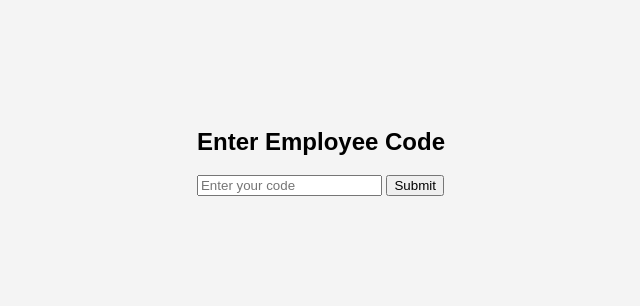
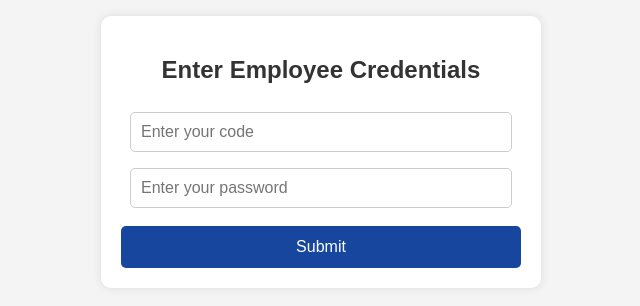
Before and after one commit to yammrthy/ScantoKnow, a plain HTML site: page 32-C.html in a window 1280 px wide. Shown: the part 248-554 px from the top of the page, without its empty margins (319-959 px from the left). Drawn offline with Linux system fonts and the light colour scheme.

Commit message:
Add files via upload

```diff
--- a/32-C.html
+++ b/32-C.html
@@ -3,9 +3,10 @@
 <head>
     <meta charset="UTF-8">
     <meta name="viewport" content="width=device-width, initial-scale=1.0">
-    <title>32-C Crane</title>
+    <title>32C Crane</title>
     <link rel="icon" type="image/x-icon" href="imgs\crane.png">
     <style>
+
     body {
       font-family: Arial, sans-serif;
       background-color: #f4f4f4;
@@ -55,6 +56,68 @@
   .menu-options a:hover {
       background: #f4f4f4;
   }
+   /* Login Form */
+   .login-container {
+            background: white;
+            padding: 30px;
+            box-shadow: 0px 4px 10px rgba(0, 0, 0, 0.1);
+            border-radius: 10px;
+            text-align: center;
+            max-width: 350px;
+            width: 100%;
+        }
+
+        .login-container h2 {
+            margin-bottom: 20px;
+            color: #333;
+        }
+
+        .login-container {
+    text-align: center;
+    background: white;
+    padding: 20px;
+    box-shadow: 0px 0px 10px rgba(0, 0, 0, 0.1);
+    border-radius: 10px;
+    width: 100%;
+    max-width: 400px;
+    margin: auto;
+    display: flex;
+    flex-direction: column;
+    align-items: center;
+}
+
+.login-container input {
+    width: 90%;
+    padding: 10px;
+    margin: 8px 0;
+    border: 1px solid #ccc;
+    border-radius: 5px;
+    font-size: 16px;
+    transition: 0.3s;
+}
+
+        .login-container input:focus {
+            border-color: #17469e;
+            outline: none;
+        }
+
+        .login-container button {
+            width: 100%;
+            background: #17469e;
+            color: white;
+            padding: 12px;
+            border: none;
+            border-radius: 5px;
+            font-size: 16px;
+            cursor: pointer;
+            margin-top: 10px;
+            transition: 0.3s;
+        }
+
+        .login-container button:hover {
+            background: #0056b3;
+        }
+
 
   .container {
       width: 100%;
@@ -198,37 +261,39 @@
   function openFilteredReport(crane) {
       const baseUrl = "https://jsw-my.sharepoint.com/:x:/g/personal/cmd_conference_jsw_in/EYHj0ccEXFxKoFGNojFk3nUB55T8P7hW3jX4chH4xN0Zrg?e=aIOCST";
 
-      // Encoding the crane name for the URL
       const filterParam = encodeURIComponent(crane);
-
-      // Construct the URL with the filter
       const excelReportURL = `${baseUrl}&filter=${filterParam}`;
-
-      // Open the OneDrive report with filtering applied
       window.open(excelReportURL, "_blank");
   }
 </script>
 <script>
     function verifyCode() {
-            var allowedCodes = ["1100750", "1406"];
+        var credentials = {
+            "1100750": "1406",
+            "1406": "1406"
+        };
+
         var userCode = document.getElementById("employeeCode").value;
+        var userPassword = document.getElementById("employeePassword").value;
 
-            if (allowedCodes.includes(userCode)) {
+        if (credentials[userCode] && credentials[userCode] === userPassword) {
             document.getElementById("verification").style.display = "none";
             document.getElementById("content").style.display = "block";
         } else {
-                alert("Invalid Code! Employee Denied.");
+            alert("Invalid Code or Password! Access Denied.");
         }
     }
 </script>
 </head>
 <body>
 
-    <!-- Verification Section -->
-    <div id="verification">
-        <h2>Enter Employee Code</h2>
+<!-- Login Form -->
+<div id="verification" class="login-container">
+    <h2>Enter Employee Credentials</h2>
     <input type="text" id="employeeCode" placeholder="Enter your code" required>
+    <input type="password" id="employeePassword" placeholder="Enter your password" required>
     <button onclick="verifyCode()">Submit</button>
+</div>
     </div>
 
     <!-- Protected Content (Hidden by Default) -->
@@ -269,8 +334,8 @@
                 </ul>
             </div>
             <div class="button-container">
-                <button onclick="window.open('Mechanical.pdf', '_blank')">Mechanical Diagram</button>
                 <button onclick="window.open('Electrical/32-C.pdf', '_blank')">Electrical Diagram</button>
+                <button onclick="window.open('Checklist.pdf', '_blank')">Checklist</button>
                 <button onclick="showReportOptions()">Report</button>
             </div>
         </div>
@@ -293,7 +358,7 @@
             }
 
             function openReport(type) {
-                let craneID = "32-C";  // You can dynamically get this from the page
+                let craneID = "32-C";
                 let oneDriveLinks = {
                     "BDreport": "https://jsw-my.sharepoint.com/:x:/g/personal/yamuna_m_jsw_in/EU5R6Z0OrBJPhCyx8rpQrBgBRYdX3FC3TMsfmNqOtQCSDw?e=Qbmt3s",
                     "onedrive": "https://jsw-my.sharepoint.com/shared?id=%2Fpersonal%2Fcmd%5Fconference%5Fjsw%5Fin%2FDocuments%2FEOT%20CRANES%20REPORTS&listurl=%2Fpersonal%2Fcmd%5Fconference%5Fjsw%5Fin%2FDocuments"
```
Also changed, not shown: 32-A.html (+3 -3 lines), 32-B.html (+78 -13 lines). Lines whose indentation alone changed are shown as unchanged.
